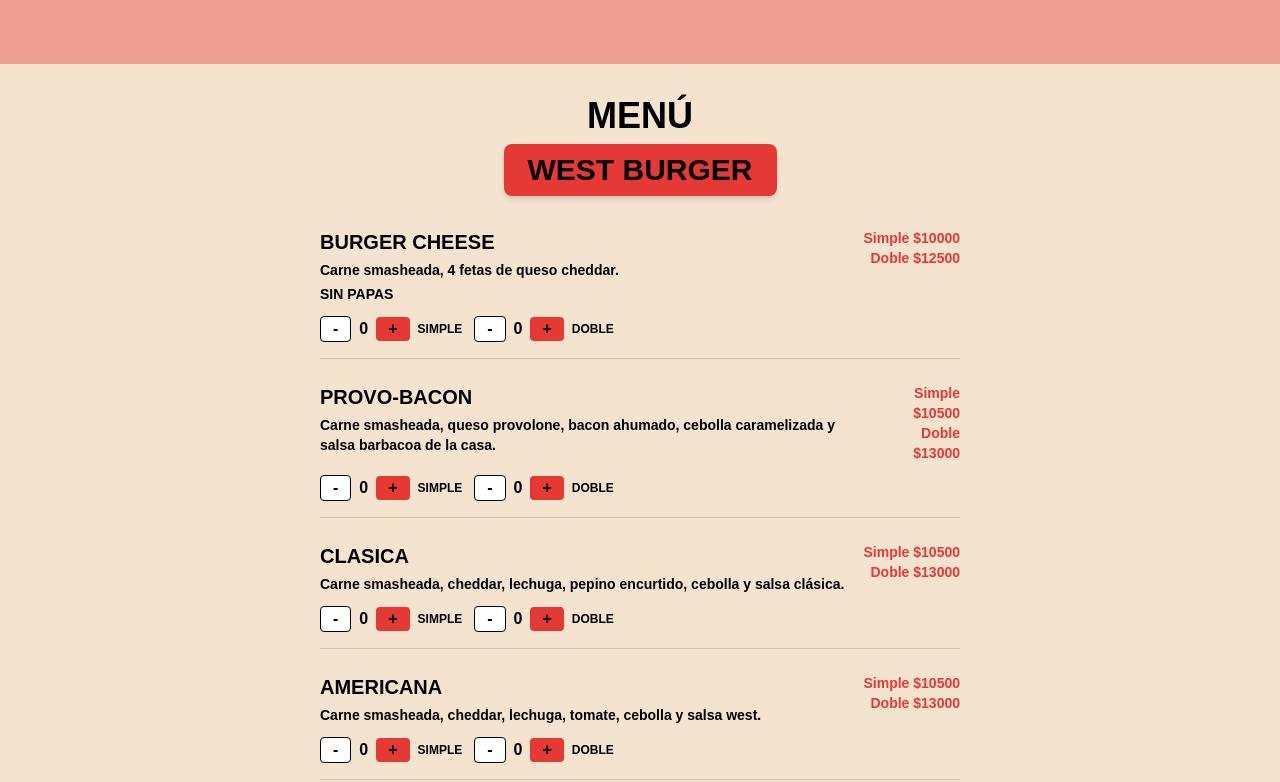
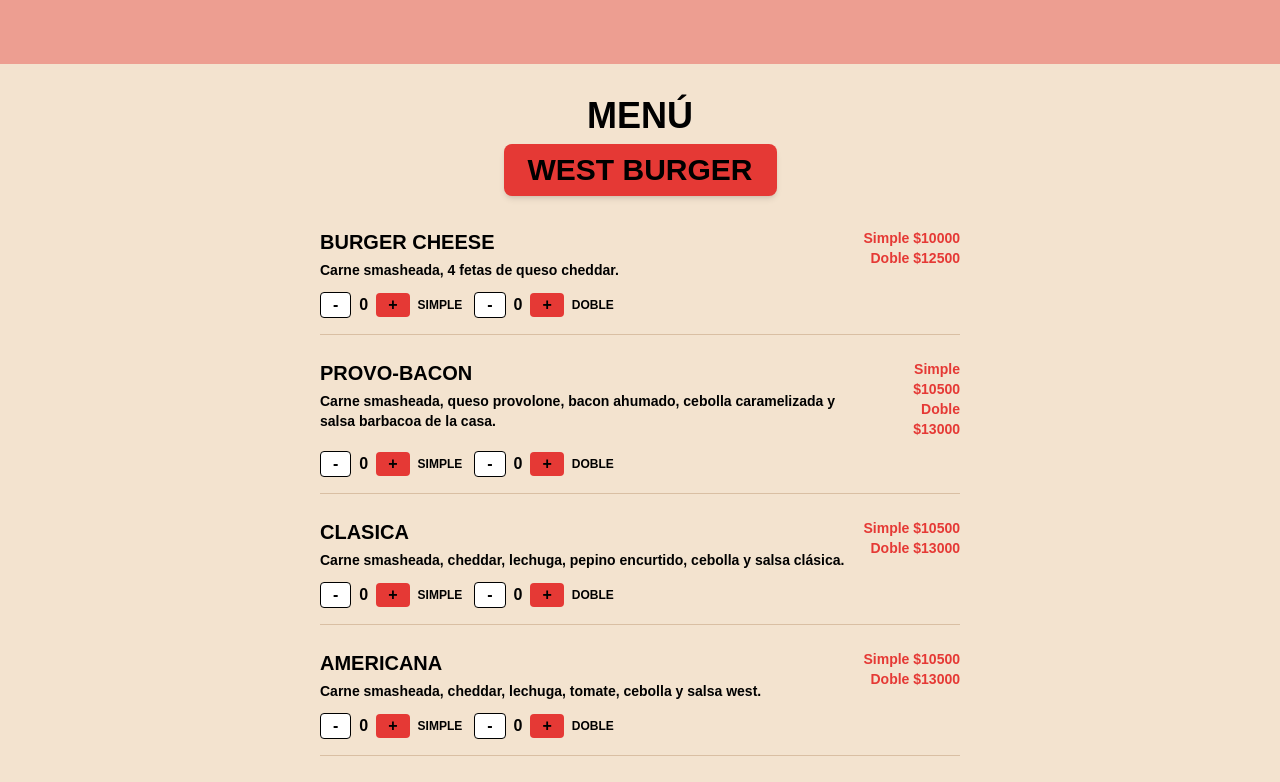
Before and after one commit to itherael7/westburger, a Next.js app: page / in a window 1280 px wide. Shown: the top 782 px of the page. Built offline with nearby package versions, Linux system fonts and the light colour scheme.

Commit message:
Saco SIN PAPAS de burger cheese

```diff
--- a/app/page.tsx
+++ b/app/page.tsx
@@ -14,7 +14,6 @@
     id: 1,
     name: "BURGER CHEESE",
     description: "Carne smasheada, 4 fetas de queso cheddar.",
-    extra: "SIN PAPAS",
     prices: { simple: 10000, doble: 12500 },
   },
   {
```
